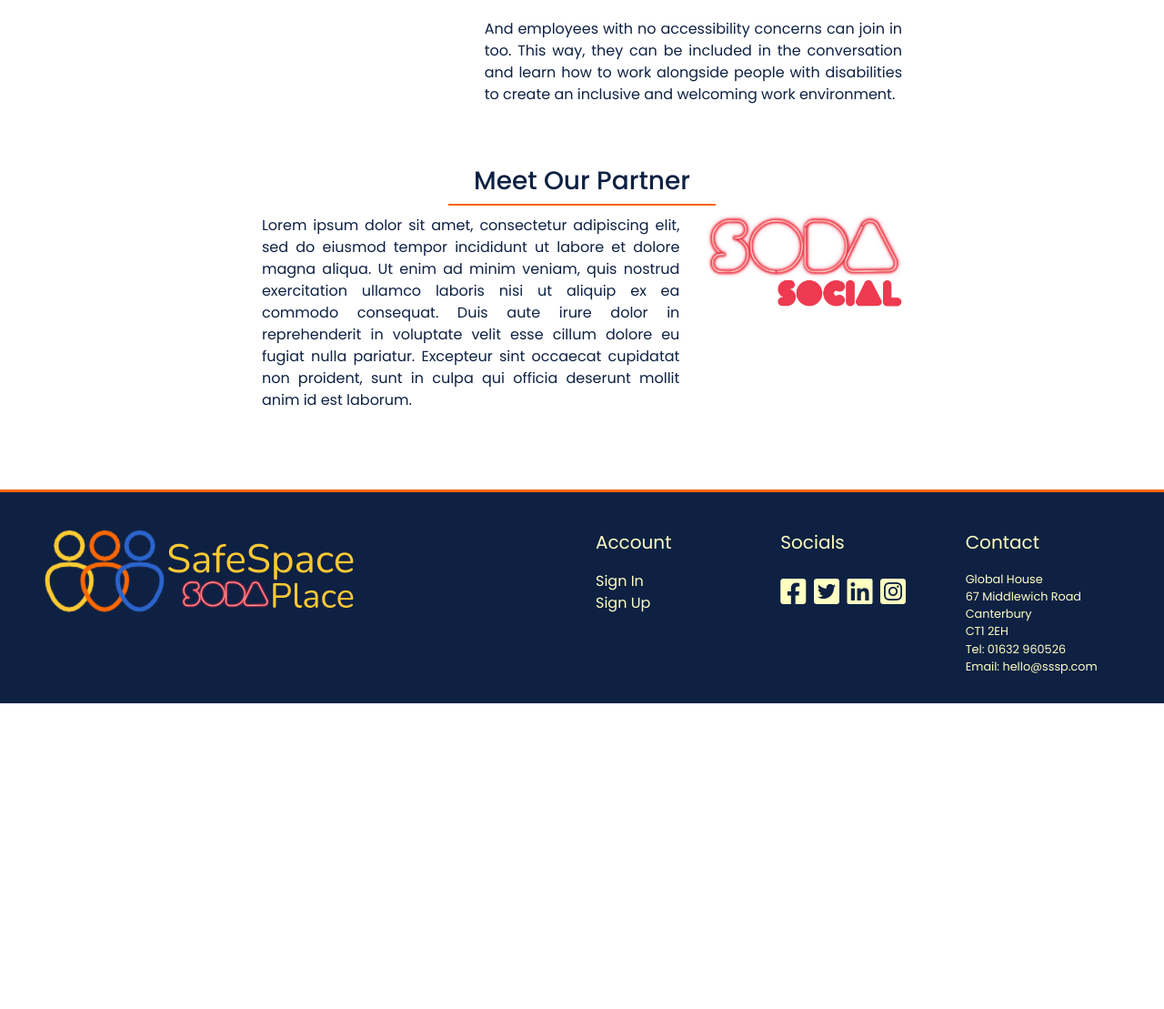
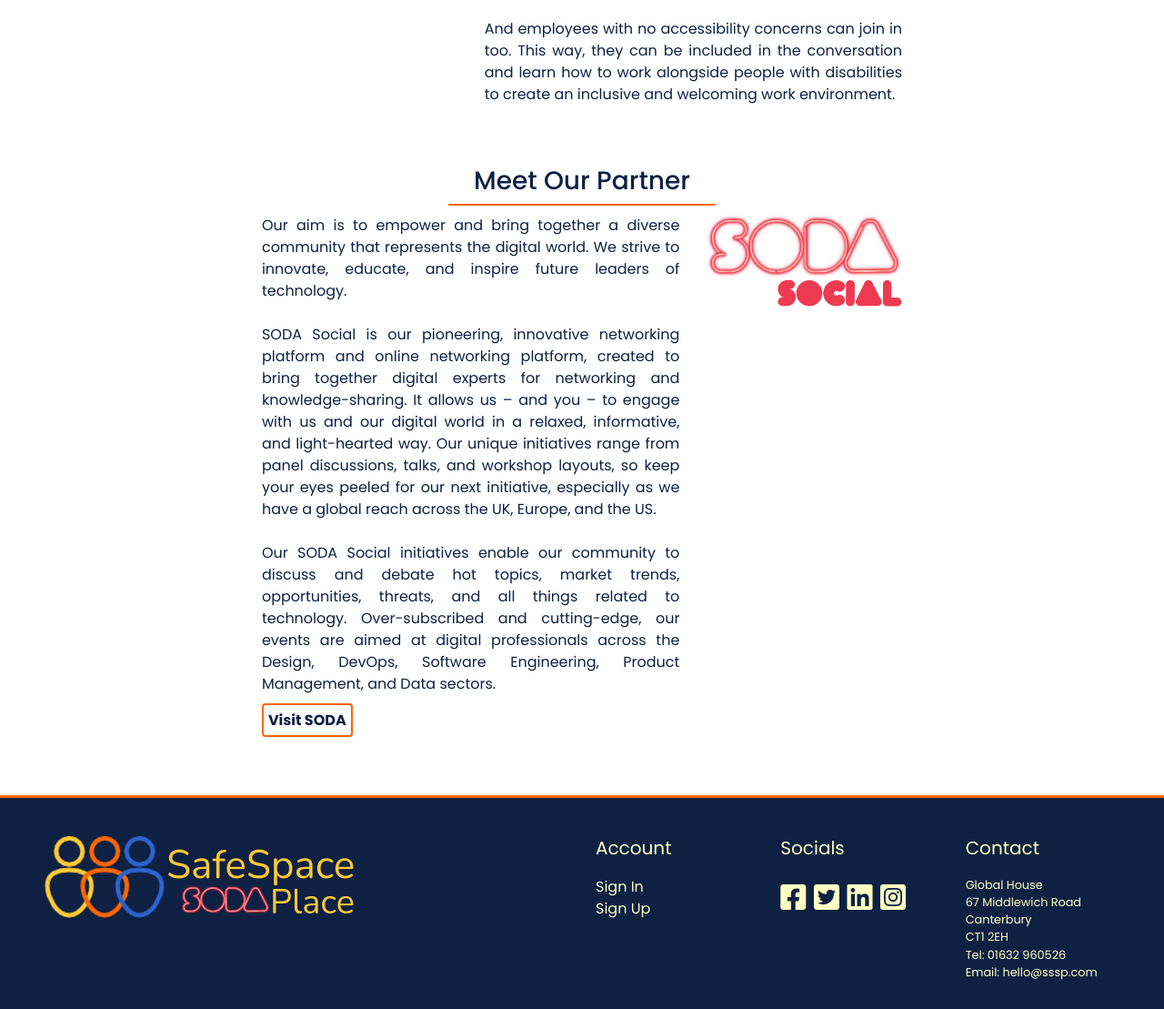
Before and after one commit to Dee-McG/SafeSpaceSODAPlace, a Django app: page / in a window 1280 px wide. Shown: the part 1899-3008 px from the top of the page at 91% size. Before the commit the page ends 2672 px from the top, so only its background shows below. Run offline with Django 3.2, Linux system fonts and the light colour scheme; some libraries are stand-ins or nearby versions.

Commit message:
Add SODA bio info

```diff
--- a/home/templates/home/index.html
+++ b/home/templates/home/index.html
@@ -76,14 +76,24 @@
                 <hr class="orange-underline">
                 <div class="row mx-auto content-row">
                     <div class="col-12 col-md-8">
-                        <p>Lorem ipsum dolor sit amet, consectetur adipiscing elit, sed do eiusmod
-                            tempor incididunt ut labore et dolore magna aliqua. Ut enim ad minim veniam, quis nostrud
-                            exercitation ullamco laboris nisi ut aliquip ex ea commodo consequat. Duis aute irure dolor
-                            in
-                            reprehenderit in voluptate velit esse cillum dolore eu fugiat nulla pariatur. Excepteur sint
-                            occaecat cupidatat non proident, sunt in culpa qui officia deserunt mollit anim id est
-                            laborum.
+                        <p>Our aim is to empower and bring together a diverse community that represents the digital
+                            world. We strive to innovate, educate, and inspire future leaders of technology.
+                            <br>
+                            <br>
+                            SODA Social is our pioneering, innovative networking platform and online networking
+                            platform, created to bring together digital experts for networking and knowledge-sharing. It
+                            allows us – and you – to engage with us and our digital world in a relaxed, informative, and
+                            light-hearted way. Our unique initiatives range from panel discussions, talks, and workshop
+                            layouts, so keep your eyes peeled for our next initiative, especially as we have a global
+                            reach across the UK, Europe, and the US.
+                            <br>
+                            <br>
+                            Our SODA Social initiatives enable our community to discuss and debate hot topics, market
+                            trends, opportunities, threats, and all things related to technology. Over-subscribed and
+                            cutting-edge, our events are aimed at digital professionals across the Design, DevOps,
+                            Software Engineering, Product Management, and Data sectors.
                         </p>
+                        <a class="soda-link" href="https://www.soda-social.com/" target="blank"><strong>Visit SODA</strong></a>
                     </div>
                     <div class="d-none d-md-block col-md-4">
                         <img class="cont-soda-img" src="/media/soda-social-logo.png" alt="SodaSocial Logo">
--- a/static/css/style.css
+++ b/static/css/style.css
@@ -54,8 +54,22 @@ Darkest Blue:
     border: #0E2143 2px solid;
     color: #0E2143;
     background-color: #FF6600;
+}
+
+.soda-link {
+    border: #FF6600 2px solid;
+    color: #0E2143;
+    background-color: transparent;
     padding: 5px;
     margin-top: 10px;
+    border-radius: 4px;
+}
+
+.soda-link:hover {
+    text-decoration: none;
+    border: #FF6600 2px solid;
+    color: #FF6600;
+    background-color: #0E2143;
 }
 
 /* NAVBAR */
@@ -238,6 +252,8 @@ footer a:hover {
     max-width: 100%;
 }
 
+
+
 /* DISCUSSION PAGE*/
 
 #title {
```
